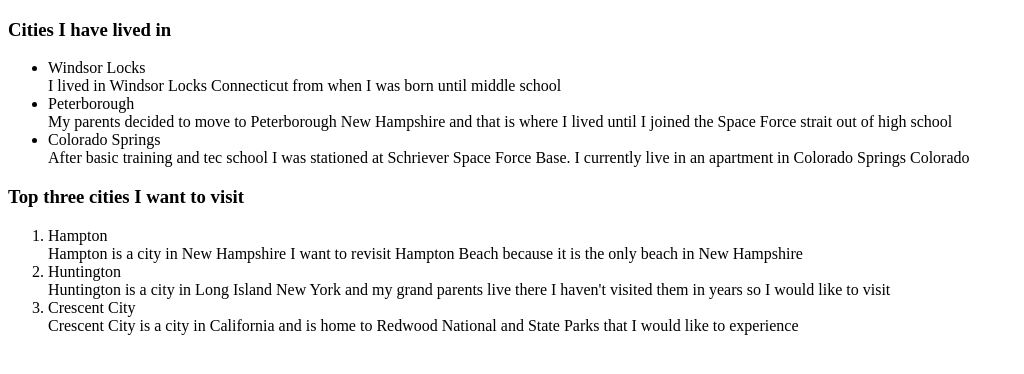
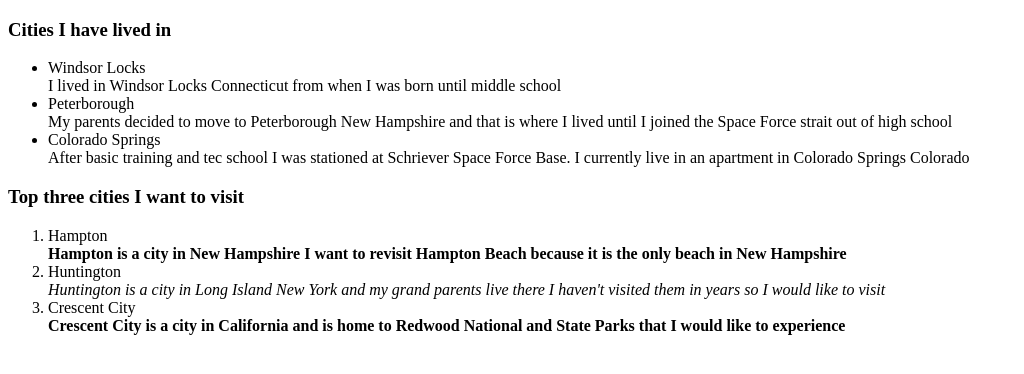
Before and after one commit to Adam-Brace/html-exercise, a plain HTML site: page index.html in a window 1280 px wide. Shown: the whole page, without its empty margins (0-1024 px from the left). Drawn offline with Linux system fonts and the light colour scheme.

Commit message:
text formatting

```diff
--- a/index.html
+++ b/index.html
@@ -16,10 +16,10 @@
         <h3>Top three cities I want to visit</h3>
 		<ol>
 			<li>Hampton</li>
-            <span>Hampton is a city in New Hampshire I want to revisit Hampton Beach because it is the only beach in New Hampshire</span>
+            <strong>Hampton is a city in New Hampshire I want to revisit Hampton Beach because it is the only beach in New Hampshire</strong>
 			<li>Huntington</li>
-            <span>Huntington is a city in Long Island New York and my grand parents live there I haven't visited them in years so I would like to visit</span>
+            <em>Huntington is a city in Long Island New York and my grand parents live there I haven't visited them in years so I would like to visit</em>
 			<li>Crescent City</li>
-            <span>Crescent City is a city in California and is home to Redwood National and State Parks that I would like to experience </span>
+            <strong>Crescent City is a city in California and is home to Redwood National and State Parks that I would like to experience </strong>
 		</ol>
 </body></html>
```
